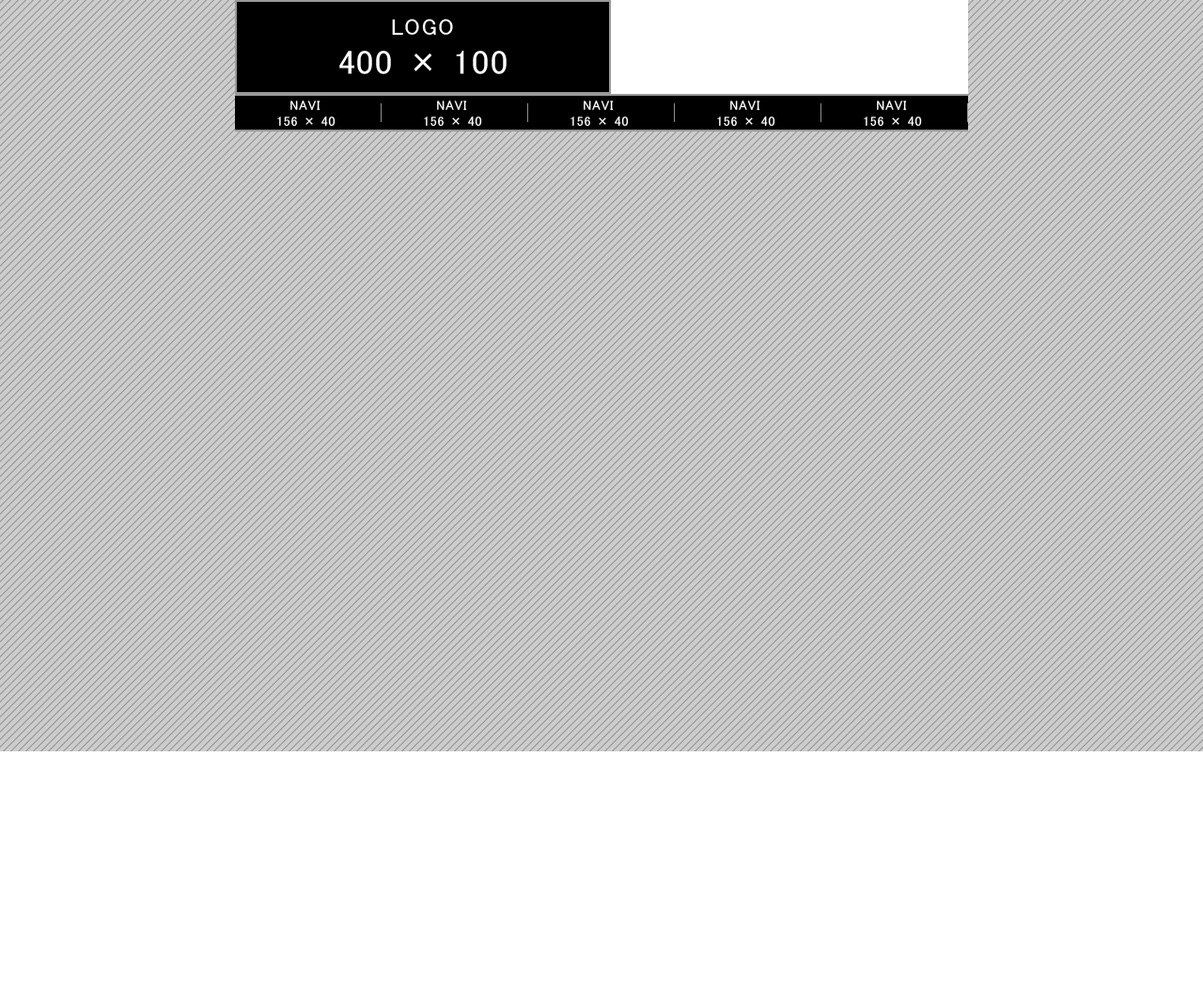
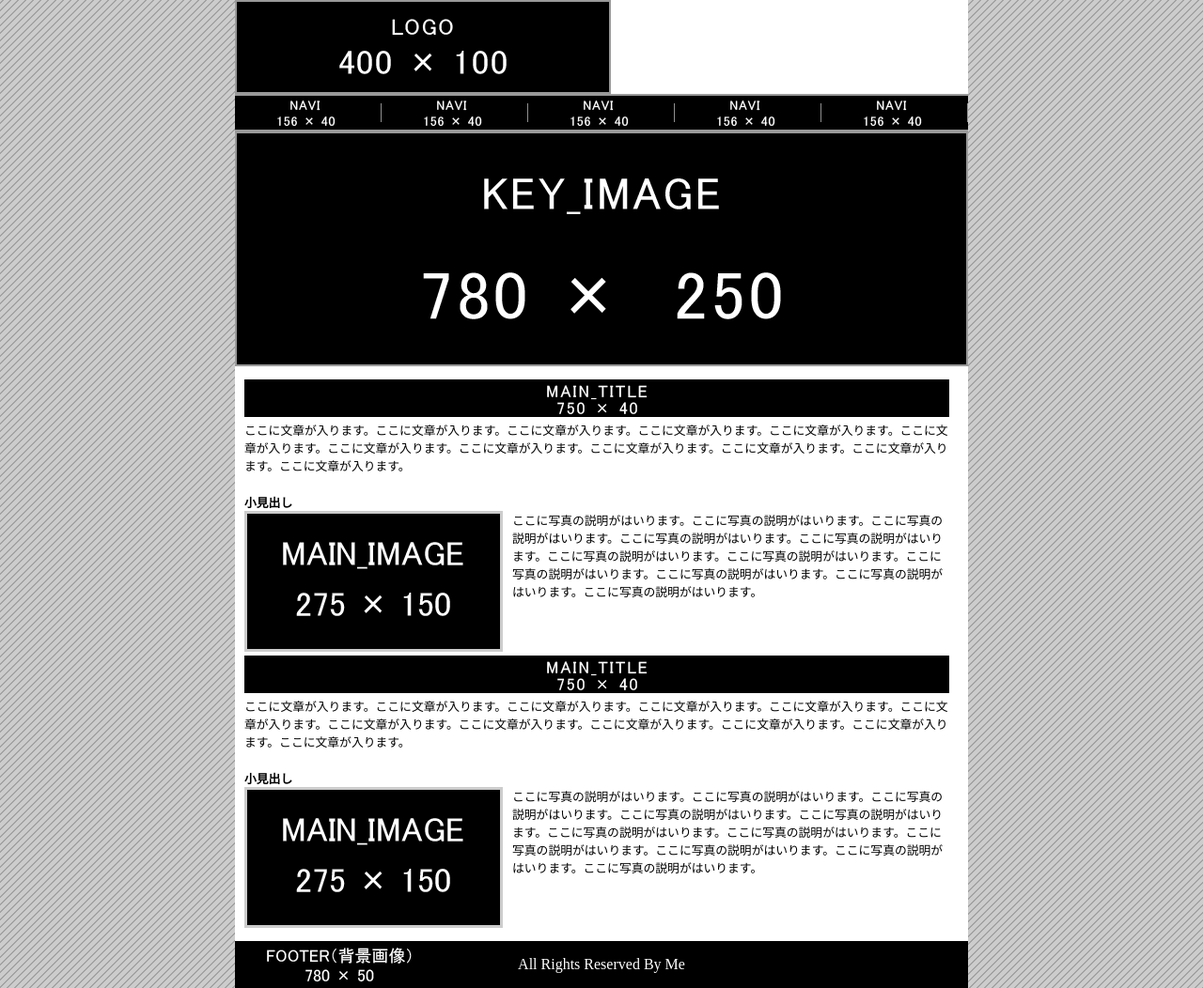
Before and after one commit to programmingkids/html-css-level4, a plain HTML site: page work01/index.html in a window 1280 px wide. Shown: the whole page at 94% size. Before the commit the page ends 800 px from the top, so only its background shows below. Drawn offline with Linux system fonts and the light colour scheme.

Commit message:
completed work01

```diff
--- a/work01/index.html
+++ b/work01/index.html
@@ -33,8 +33,36 @@ body {
 #inner_container {
     margin: 10px;
 }
+.main_box {
+    width : 750px;
+}
+.description {
+    font-size: 0.8em;
+    margin-bottom: 20px;
+}
+.sub_title {
+    font-size: 0.8em;
+    font-weight: bold;
+}
+.content {
+    overflow: hidden;
+}
+.content .main_image_box {
+    float: left;
+    width: 275px;
+    margin-right: 10px;
+}
+.content .main_content {
+    font-size: 0.8em;
+    float: left;
+    width: 465px;
+}
 #footer {
-
+    background-image: url(./images/footer.png);
+    height: 50px;
+    text-align: center;
+    color: #fff;
+    line-height: 50px;
 }
 </style>
 </head>
@@ -50,8 +78,28 @@ body {
             <li></li>
         </ul>
     </div>
-    <div id="inner_container"></div>
-    <div id="footer"></div>
+    <div id="key_image"><img src="./images/key_image.png"></div>
+    <div id="inner_container">
+        <div class="main_box">
+            <div><img src="./images/main_title.png"></div>
+            <div class="description">ここに文章が入ります。ここに文章が入ります。ここに文章が入ります。ここに文章が入ります。ここに文章が入ります。ここに文章が入ります。ここに文章が入ります。ここに文章が入ります。ここに文章が入ります。ここに文章が入ります。ここに文章が入ります。ここに文章が入ります。</div>
+            <div class="sub_title">小見出し</div>
+            <div class="content">
+                <div class="main_image_box"><img src="./images/main_img.png"></div>
+                <div class="main_content">ここに写真の説明がはいります。ここに写真の説明がはいります。ここに写真の説明がはいります。ここに写真の説明がはいります。ここに写真の説明がはいります。ここに写真の説明がはいります。ここに写真の説明がはいります。ここに写真の説明がはいります。ここに写真の説明がはいります。ここに写真の説明がはいります。ここに写真の説明がはいります。</div>
+            </div>
+        </div>
+        <div class="main_box">
+            <div><img src="./images/main_title.png"></div>
+            <div class="description">ここに文章が入ります。ここに文章が入ります。ここに文章が入ります。ここに文章が入ります。ここに文章が入ります。ここに文章が入ります。ここに文章が入ります。ここに文章が入ります。ここに文章が入ります。ここに文章が入ります。ここに文章が入ります。ここに文章が入ります。</div>
+            <div class="sub_title">小見出し</div>
+            <div class="content">
+                <div class="main_image_box"><img src="./images/main_img.png"></div>
+                <div class="main_content">ここに写真の説明がはいります。ここに写真の説明がはいります。ここに写真の説明がはいります。ここに写真の説明がはいります。ここに写真の説明がはいります。ここに写真の説明がはいります。ここに写真の説明がはいります。ここに写真の説明がはいります。ここに写真の説明がはいります。ここに写真の説明がはいります。ここに写真の説明がはいります。</div>
+            </div>
+        </div>
+    </div>
+    <div id="footer">All Rights Reserved By Me</div>
 </div>
 </body>
 </html>
```
